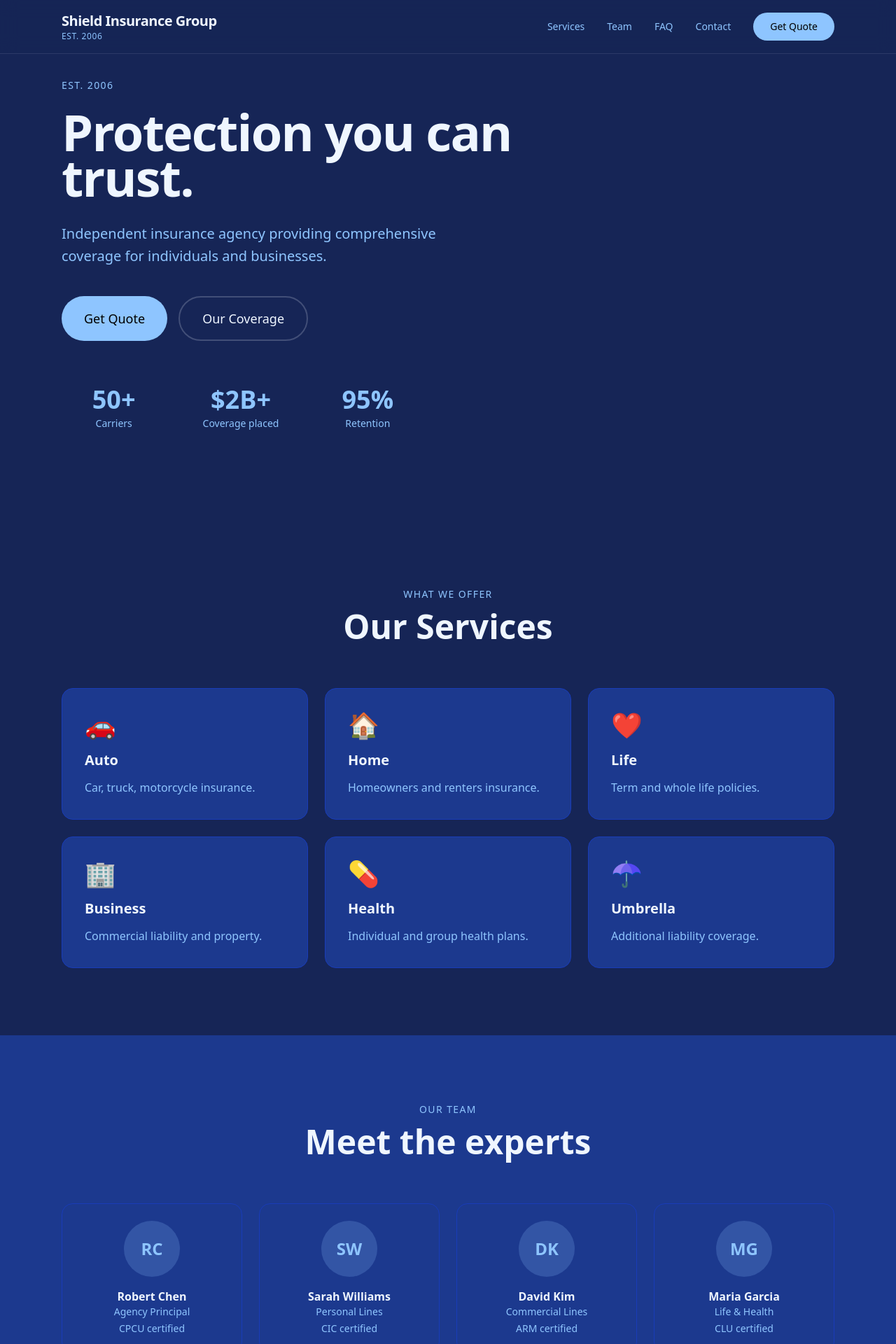
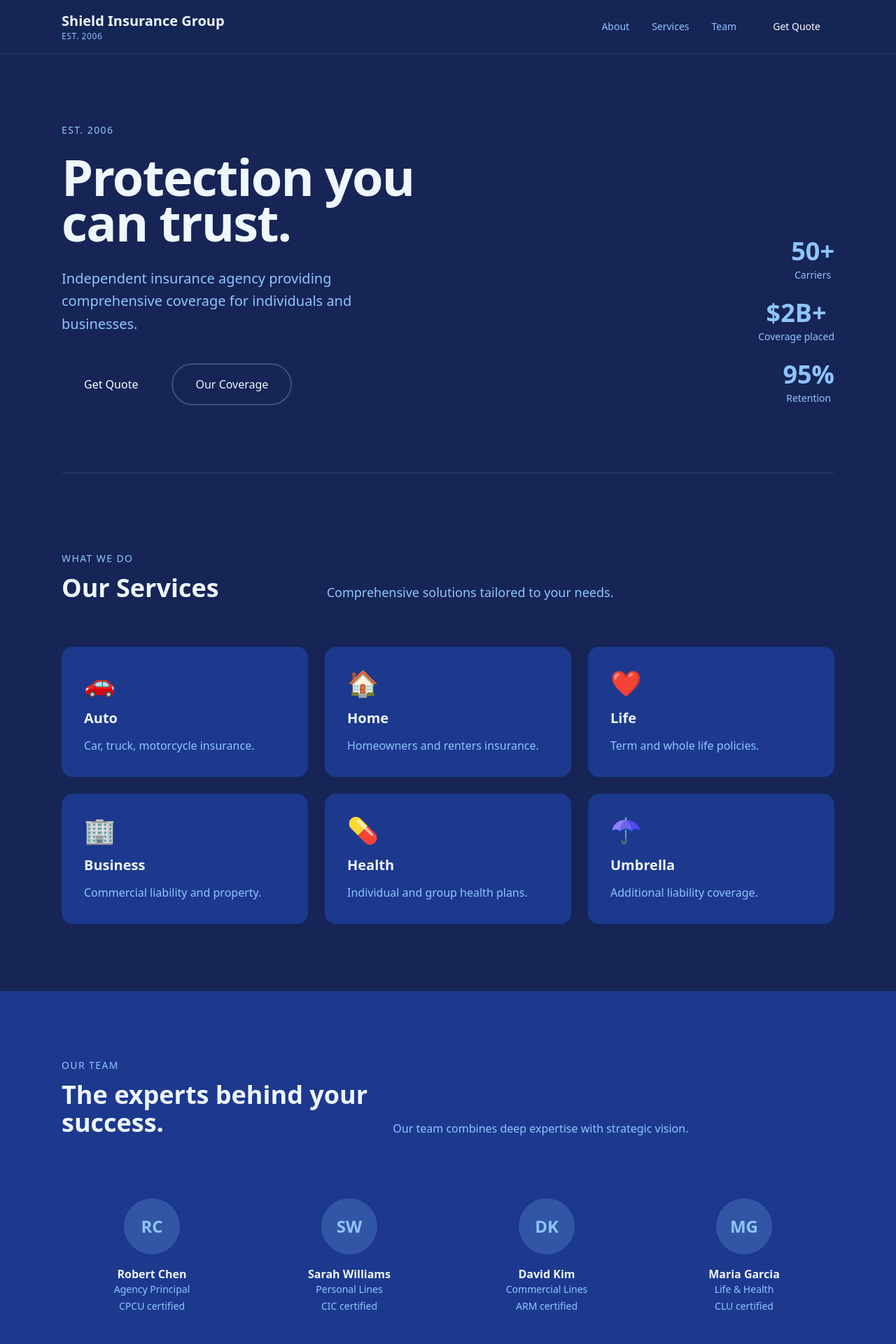
Before and after one commit to Adeshpreet-Singh/insurance-agency, a Next.js app: page / in a window 1280 px wide. Shown: the top 1920 px of the page at 70% size. Built offline with nearby package versions, Linux system fonts and the light colour scheme.

Commit message:
feat: unique editorial layout with custom design

```diff
--- a/app/page.tsx
+++ b/app/page.tsx
@@ -1,211 +1,153 @@
 'use client';
-
 import { useState } from 'react';
 
 export default function Home() {
-  const [menuOpen, setMenuOpen] = useState(false);
   const [submitted, setSubmitted] = useState(false);
-
-  const scrollTo = (id: string) => {
-    document.getElementById(id)?.scrollIntoView({ behavior: 'smooth' });
-    setMenuOpen(false);
-  };
+  const scrollTo = (id: string) => document.getElementById(id)?.scrollIntoView({ behavior: 'smooth' });
 
   return (
     <div className="min-h-screen bg-blue-950 text-blue-50">
-      <a href="#main" className="sr-only focus:not-sr-only focus:absolute focus:top-4 focus:left-4 bg-blue-300 text-black px-4 py-2 rounded z-[100] font-bold">
-        Skip to main content
-      </a>
-
+      <a href="#main" className="sr-only focus:not-sr-only focus:absolute focus:top-4 focus:left-4 {{ACCENTBG}} text-white px-4 py-2 rounded z-[100] font-bold">Skip to main content</a>
       <header>
         <nav role="navigation" aria-label="Main navigation" className="fixed top-0 left-0 right-0 z-50 bg-blue-950/95 backdrop-blur-md border-b border-current/10">
           <div className="max-w-6xl mx-auto px-6 py-4 flex justify-between items-center">
-            <div>
-              <h1 className="text-xl tracking-tight font-bold">Shield Insurance Group</h1>
-              <p className="text-xs text-blue-300 tracking-wider uppercase">Est. 2006</p>
+            <div><h1 className="text-xl font-bold">Shield Insurance Group</h1><p className="text-xs text-blue-300 tracking-wider uppercase">Est. 2006</p></div>
+            <div className="hidden md:flex items-center gap-8">
+              <button onClick={() => scrollTo('about')} className="text-sm text-blue-300 hover:text-blue-300">About</button>
+              <button onClick={() => scrollTo('services')} className="text-sm text-blue-300 hover:text-blue-300">Services</button>
+              <button onClick={() => scrollTo('team')} className="text-sm text-blue-300 hover:text-blue-300">Team</button>
+              <button onClick={() => scrollTo('contact')} className="{{ACCENTBG}} text-white px-5 py-2 text-sm rounded-full">Get Quote</button>
             </div>
-            <div className="hidden md:flex items-center gap-8">
-              <button onClick={() => scrollTo('services')} className="text-sm text-blue-300 hover:text-blue-300 transition-colors">Services</button>
-              <button onClick={() => scrollTo('team')} className="text-sm text-blue-300 hover:text-blue-300 transition-colors">Team</button>
-              <button onClick={() => scrollTo('faq')} className="text-sm text-blue-300 hover:text-blue-300 transition-colors">FAQ</button>
-              <button onClick={() => scrollTo('contact')} className="text-sm text-blue-300 hover:text-blue-300 transition-colors">Contact</button>
-              <button onClick={() => scrollTo('contact')} className="bg-blue-300 text-black px-6 py-2.5 text-sm font-medium rounded-full hover:opacity-90 transition-opacity">
-                Get Quote
-              </button>
-            </div>
-            <button onClick={() => setMenuOpen(!menuOpen)} className="md:hidden" aria-label={menuOpen ? 'Close menu' : 'Open menu'} aria-expanded={menuOpen}>
-              <svg className="w-6 h-6" fill="none" stroke="currentColor" viewBox="0 0 24 24">
-                {menuOpen ? (
-                  <path strokeLinecap="round" strokeLinejoin="round" strokeWidth={2} d="M6 18L18 6M6 6l12 12" />
-                ) : (
-                  <path strokeLinecap="round" strokeLinejoin="round" strokeWidth={2} d="M4 6h16M4 12h16M4 18h16" />
-                )}
-              </svg>
-            </button>
           </div>
-          {menuOpen && (
-            <div className="md:hidden bg-blue-950 border-t border-current/10 px-6 py-4 space-y-1">
-              <button onClick={() => scrollTo('services')} className="block w-full text-left px-4 py-3 text-blue-300 hover:text-blue-300">Services</button>
-              <button onClick={() => scrollTo('team')} className="block w-full text-left px-4 py-3 text-blue-300 hover:text-blue-300">Team</button>
-              <button onClick={() => scrollTo('faq')} className="block w-full text-left px-4 py-3 text-blue-300 hover:text-blue-300">FAQ</button>
-              <button onClick={() => scrollTo('contact')} className="block w-full text-left px-4 py-3 text-blue-300 hover:text-blue-300">Contact</button>
-            </div>
-          )}
         </nav>
       </header>
-
       <main id="main" role="main">
-        <section className="pt-28 pb-20 md:pb-32">
-          <div className="max-w-6xl mx-auto px-6">
-            <div className="max-w-3xl">
+        {/* EDITORIAL HERO - Asymmetric split */}
+        <section className="pt-24">
+          <div className="max-w-6xl mx-auto px-6 py-20 grid md:grid-cols-12 gap-8 items-end">
+            <div className="md:col-span-7">
               <p className="text-blue-300 text-sm tracking-widest uppercase mb-6">Est. 2006</p>
-              <h2 className="text-5xl md:text-7xl font-bold leading-[0.9] tracking-tight mb-8 whitespace-pre-line">
-                Protection
-you can trust.
-              </h2>
-              <p className="text-xl text-blue-300 max-w-xl leading-relaxed mb-10">
-                Independent insurance agency providing comprehensive coverage for individuals and businesses.
-              </p>
-              <div className="flex flex-wrap gap-4">
-                <button onClick={() => scrollTo('contact')} className="bg-blue-300 text-black px-8 py-4 text-lg font-medium rounded-full hover:opacity-90 transition-opacity">
-                  Get Quote
-                </button>
-                <button onClick={() => scrollTo('services')} className="border-2 border-current/20 px-8 py-4 text-lg font-medium rounded-full hover:bg-current/5 transition-colors">
-                  Our Coverage
-                </button>
+              <h2 className="text-5xl md:text-7xl font-bold leading-[0.9] tracking-tight whitespace-pre-line">Protection
+you can trust.</h2>
+              <p className="text-xl text-blue-300 mt-8 max-w-lg leading-relaxed">Independent insurance agency providing comprehensive coverage for individuals and businesses.</p>
+              <div className="flex gap-4 mt-10">
+                <button onClick={() => scrollTo('contact')} className="{{ACCENTBG}} text-white px-8 py-4 rounded-full">Get Quote</button>
+                <button onClick={() => scrollTo('services')} className="border-2 border-current/20 px-8 py-4 rounded-full">Our Coverage</button>
               </div>
             </div>
-            <div className="mt-16 grid grid-cols-3 gap-8 max-w-lg">
+            <div className="md:col-span-5 flex flex-col items-end gap-6 text-right">
             <div className="text-center"><div className="text-3xl md:text-4xl font-bold text-blue-300">50+</div><div className="text-sm text-blue-300 mt-1">Carriers</div></div>
             <div className="text-center"><div className="text-3xl md:text-4xl font-bold text-blue-300">$2B+</div><div className="text-sm text-blue-300 mt-1">Coverage placed</div></div>
             <div className="text-center"><div className="text-3xl md:text-4xl font-bold text-blue-300">95%</div><div className="text-sm text-blue-300 mt-1">Retention</div></div>
             </div>
           </div>
         </section>
-
+        {/* Ornament divider */}
+        <div className="max-w-6xl mx-auto px-6"><div className="h-px bg-current/10 my-4"></div></div>
+        {/* EXPANDABLE SERVICES - Side-by-side description */}
         <section id="services" className="py-24" aria-labelledby="services-heading">
           <div className="max-w-6xl mx-auto px-6">
-            <div className="text-center mb-16">
-              <p className="text-blue-300 text-sm tracking-widest uppercase mb-3">What We Offer</p>
-              <h2 id="services-heading" className="text-4xl md:text-5xl font-bold">Our Services</h2>
+            <div className="grid md:grid-cols-12 gap-8 mb-16">
+              <div className="md:col-span-4"><p className="text-blue-300 text-sm tracking-widest uppercase mb-3">What We Do</p><h2 id="services-heading" className="text-4xl font-bold">Our Services</h2></div>
+              <div className="md:col-span-8 flex items-end"><p className="text-blue-300 text-lg">Comprehensive solutions tailored to your needs.</p></div>
             </div>
             <div className="grid md:grid-cols-2 lg:grid-cols-3 gap-6">
-            <article className="bg-blue-900 border border-blue-800 rounded-2xl p-8 hover:shadow-xl transition-all duration-300">
+            <article className="bg-blue-900 rounded-2xl p-8 hover:shadow-xl transition-all">
               <div className="text-4xl mb-4">🚗</div>
-              <h3 className="text-xl font-bold mb-3 text-blue-50">Auto</h3>
-              <p className="text-blue-300 leading-relaxed">Car, truck, motorcycle insurance.</p></article>
-            <article className="bg-blue-900 border border-blue-800 rounded-2xl p-8 hover:shadow-xl transition-all duration-300">
+              <h3 className="text-xl font-bold mb-3">Auto</h3>
+              <p className="text-blue-300 leading-relaxed">Car, truck, motorcycle insurance.</p>
+            </article>
+            <article className="bg-blue-900 rounded-2xl p-8 hover:shadow-xl transition-all">
               <div className="text-4xl mb-4">🏠</div>
-              <h3 className="text-xl font-bold mb-3 text-blue-50">Home</h3>
-              <p className="text-blue-300 leading-relaxed">Homeowners and renters insurance.</p></article>
-            <article className="bg-blue-900 border border-blue-800 rounded-2xl p-8 hover:shadow-xl transition-all duration-300">
+              <h3 className="text-xl font-bold mb-3">Home</h3>
+              <p className="text-blue-300 leading-relaxed">Homeowners and renters insurance.</p>
+            </article>
+            <article className="bg-blue-900 rounded-2xl p-8 hover:shadow-xl transition-all">
               <div className="text-4xl mb-4">❤️</div>
-              <h3 className="text-xl font-bold mb-3 text-blue-50">Life</h3>
-              <p className="text-blue-300 leading-relaxed">Term and whole life policies.</p></article>
-            <article className="bg-blue-900 border border-blue-800 rounded-2xl p-8 hover:shadow-xl transition-all duration-300">
+              <h3 className="text-xl font-bold mb-3">Life</h3>
+              <p className="text-blue-300 leading-relaxed">Term and whole life policies.</p>
+            </article>
+            <article className="bg-blue-900 rounded-2xl p-8 hover:shadow-xl transition-all">
               <div className="text-4xl mb-4">🏢</div>
-              <h3 className="text-xl font-bold mb-3 text-blue-50">Business</h3>
-              <p className="text-blue-300 leading-relaxed">Commercial liability and property.</p></article>
-            <article className="bg-blue-900 border border-blue-800 rounded-2xl p-8 hover:shadow-xl transition-all duration-300">
+              <h3 className="text-xl font-bold mb-3">Business</h3>
+              <p className="text-blue-300 leading-relaxed">Commercial liability and property.</p>
+            </article>
+            <article className="bg-blue-900 rounded-2xl p-8 hover:shadow-xl transition-all">
               <div className="text-4xl mb-4">💊</div>
-              <h3 className="text-xl font-bold mb-3 text-blue-50">Health</h3>
-              <p className="text-blue-300 leading-relaxed">Individual and group health plans.</p></article>
-            <article className="bg-blue-900 border border-blue-800 rounded-2xl p-8 hover:shadow-xl transition-all duration-300">
+              <h3 className="text-xl font-bold mb-3">Health</h3>
+              <p className="text-blue-300 leading-relaxed">Individual and group health plans.</p>
+            </article>
+            <article className="bg-blue-900 rounded-2xl p-8 hover:shadow-xl transition-all">
               <div className="text-4xl mb-4">☂️</div>
-              <h3 className="text-xl font-bold mb-3 text-blue-50">Umbrella</h3>
-              <p className="text-blue-300 leading-relaxed">Additional liability coverage.</p></article>
+              <h3 className="text-xl font-bold mb-3">Umbrella</h3>
+              <p className="text-blue-300 leading-relaxed">Additional liability coverage.</p>
+            </article>
             </div>
           </div>
         </section>
-
+        {/* TEAM - Dark section with initials */}
         <section id="team" className="py-24 bg-blue-900" aria-labelledby="team-heading">
           <div className="max-w-6xl mx-auto px-6">
-            <div className="text-center mb-16">
-              <p className="text-blue-300 text-sm tracking-widest uppercase mb-3">Our Team</p>
-              <h2 id="team-heading" className="text-4xl md:text-5xl font-bold">Meet the experts</h2>
+            <div class="grid md:grid-cols-12 gap-8 mb-16">
+              <div class="md:col-span-5"><p class="text-blue-300 text-sm tracking-widest uppercase mb-3">Our Team</p><h2 id="team-heading" class="text-4xl font-bold">The experts behind your success.</h2></div>
+              <div class="md:col-span-7 flex items-end"><p class="text-blue-300">Our team combines deep expertise with strategic vision.</p></div>
             </div>
             <div className="grid md:grid-cols-2 lg:grid-cols-4 gap-6">
-            <div className="bg-blue-900 border border-blue-800 rounded-2xl p-6 text-center">
+            <div className="bg-blue-900 rounded-2xl p-6 text-center">
               <div className="w-20 h-20 mx-auto mb-4 rounded-full bg-blue-300/20 flex items-center justify-center text-2xl font-bold text-blue-300">RC</div>
-              <h3 className="font-bold text-blue-50">Robert Chen</h3><p className="text-sm text-blue-300">Agency Principal</p><p className="text-sm text-blue-300 mt-1">CPCU certified</p></div>
-            <div className="bg-blue-900 border border-blue-800 rounded-2xl p-6 text-center">
+              <h3 className="font-bold">Robert Chen</h3><p className="text-sm text-blue-300">Agency Principal</p><p className="text-sm text-blue-300 mt-1">CPCU certified</p></div>
+            <div className="bg-blue-900 rounded-2xl p-6 text-center">
               <div className="w-20 h-20 mx-auto mb-4 rounded-full bg-blue-300/20 flex items-center justify-center text-2xl font-bold text-blue-300">SW</div>
-              <h3 className="font-bold text-blue-50">Sarah Williams</h3><p className="text-sm text-blue-300">Personal Lines</p><p className="text-sm text-blue-300 mt-1">CIC certified</p></div>
-            <div className="bg-blue-900 border border-blue-800 rounded-2xl p-6 text-center">
+              <h3 className="font-bold">Sarah Williams</h3><p className="text-sm text-blue-300">Personal Lines</p><p className="text-sm text-blue-300 mt-1">CIC certified</p></div>
+            <div className="bg-blue-900 rounded-2xl p-6 text-center">
               <div className="w-20 h-20 mx-auto mb-4 rounded-full bg-blue-300/20 flex items-center justify-center text-2xl font-bold text-blue-300">DK</div>
-              <h3 className="font-bold text-blue-50">David Kim</h3><p className="text-sm text-blue-300">Commercial Lines</p><p className="text-sm text-blue-300 mt-1">ARM certified</p></div>
-            <div className="bg-blue-900 border border-blue-800 rounded-2xl p-6 text-center">
+              <h3 className="font-bold">David Kim</h3><p className="text-sm text-blue-300">Commercial Lines</p><p className="text-sm text-blue-300 mt-1">ARM certified</p></div>
+            <div className="bg-blue-900 rounded-2xl p-6 text-center">
               <div className="w-20 h-20 mx-auto mb-4 rounded-full bg-blue-300/20 flex items-center justify-center text-2xl font-bold text-blue-300">MG</div>
-              <h3 className="font-bold text-blue-50">Maria Garcia</h3><p className="text-sm text-blue-300">Life & Health</p><p className="text-sm text-blue-300 mt-1">CLU certified</p></div>
+              <h3 className="font-bold">Maria Garcia</h3><p className="text-sm text-blue-300">Life & Health</p><p className="text-sm text-blue-300 mt-1">CLU certified</p></div>
             </div>
           </div>
         </section>
-
+        {/* FAQ */}
         <section id="faq" className="py-24" aria-labelledby="faq-heading">
           <div className="max-w-4xl mx-auto px-6">
-            <div className="text-center mb-12">
-              <p className="text-blue-300 text-sm tracking-widest uppercase mb-3">Questions</p>
-              <h2 id="faq-heading" className="text-4xl md:text-5xl font-bold">FAQ</h2>
-            </div>
-            <div className="space-y-4">
-            <details className="group border border-current/10 rounded-xl p-5 cursor-pointer">
-              <summary className="font-medium flex justify-between items-center list-none text-blue-50">How to save?<span className="ml-4 text-blue-300 group-open:rotate-45 transition-transform text-xl">+</span></summary>
+            <div className="text-center mb-12"><p className="text-blue-300 text-sm tracking-widest uppercase mb-3">Questions</p><h2 id="faq-heading" className="text-4xl font-bold">FAQ</h2></div>
+            <div className="space-y-4">            <details className="group border border-current/10 rounded-xl p-5 cursor-pointer">
+              <summary className="font-medium flex justify-between items-center list-none">How to save?<span className="ml-4 text-blue-300 group-open:rotate-45 transition-transform text-xl">+</span></summary>
               <p className="mt-3 text-blue-300 text-sm leading-relaxed">Bundle home + auto for up to 25% savings.</p></details>
             <details className="group border border-current/10 rounded-xl p-5 cursor-pointer">
-              <summary className="font-medium flex justify-between items-center list-none text-blue-50">Claims?<span className="ml-4 text-blue-300 group-open:rotate-45 transition-transform text-xl">+</span></summary>
+              <summary className="font-medium flex justify-between items-center list-none">Claims?<span className="ml-4 text-blue-300 group-open:rotate-45 transition-transform text-xl">+</span></summary>
               <p className="mt-3 text-blue-300 text-sm leading-relaxed">We advocate for you through the entire claims process.</p></details>
             <details className="group border border-current/10 rounded-xl p-5 cursor-pointer">
-              <summary className="font-medium flex justify-between items-center list-none text-blue-50">Switch?<span className="ml-4 text-blue-300 group-open:rotate-45 transition-transform text-xl">+</span></summary>
-              <p className="mt-3 text-blue-300 text-sm leading-relaxed">We handle all paperwork to switch carriers.</p></details>
-            </div>
+              <summary className="font-medium flex justify-between items-center list-none">Switch?<span className="ml-4 text-blue-300 group-open:rotate-45 transition-transform text-xl">+</span></summary>
+              <p className="mt-3 text-blue-300 text-sm leading-relaxed">We handle all paperwork to switch carriers.</p></details></div>
           </div>
         </section>
-
+        {/* CONTACT - Split with form */}
         <section id="contact" className="py-24 bg-blue-900" aria-labelledby="contact-heading">
-          <div className="max-w-6xl mx-auto px-6">
-            <div className="grid md:grid-cols-2 gap-12">
-              <div>
-                <p className="text-blue-300 text-sm tracking-widest uppercase mb-3">Get In Touch</p>
-                <h2 id="contact-heading" className="text-4xl md:text-5xl font-bold mb-6">Get Quote</h2>
-                <div className="space-y-6 text-blue-300">
-                  <div><div className="font-bold text-blue-50">Phone</div><a href="tel:(555) 012-3457" className="hover:text-blue-300">(555) 012-3457</a></div>
-                  <div><div className="font-bold text-blue-50">Address</div><p>500 Insurance Way, Hartford, CT</p></div>
-                  <div><div className="font-bold text-blue-50">Hours</div><p>Mon–Fri 8:30 AM – 5 PM</p></div>
-                </div>
+          <div className="max-w-6xl mx-auto px-6 grid md:grid-cols-2 gap-12">
+            <div>
+              <p className="text-blue-300 text-sm tracking-widest uppercase mb-3">Get In Touch</p>
+              <h2 id="contact-heading" className="text-4xl font-bold mb-6">Get Quote</h2>
+              <div className="space-y-6 text-blue-300">                  <div><div className="font-bold">Phone</div><a href="tel:(555) 012-3457" class="text-blue-300">(555) 012-3457</a></div>
+                  <div><div className="font-bold">Address</div><p>500 Insurance Way, Hartford, CT</p></div>
+                  <div><div className="font-bold">Hours</div><p>Mon–Fri 8:30 AM – 5 PM</p></div></div>
+            </div>
+            <form className="space-y-5" onSubmit={(e) => { e.preventDefault(); setSubmitted(true); setTimeout(() => setSubmitted(false), 3000); }}>
+              <div className="grid grid-cols-2 gap-5">
+                <div><label htmlFor="name" className="block text-sm mb-2">Name</label><input id="name" type="text" placeholder="Your name" className="w-full border border-current/20 rounded-xl px-4 py-3 bg-transparent" /></div>
+                <div><label htmlFor="email" className="block text-sm mb-2">Email</label><input id="email" type="email" placeholder="you@email.com" className="w-full border border-current/20 rounded-xl px-4 py-3 bg-transparent" /></div>
               </div>
-              <div>
-                <form className="space-y-5" onSubmit={(e) => { e.preventDefault(); setSubmitted(true); setTimeout(() => setSubmitted(false), 3000); }} aria-label="Contact form">
-                  <div className="grid md:grid-cols-2 gap-5">
-                    <div>
-                      <label htmlFor="name" className="block text-sm font-medium mb-2">Full Name</label>
-                      <input id="name" type="text" placeholder="John Smith" required className="w-full border border-current/20 rounded-xl px-4 py-3 bg-transparent placeholder:opacity-50 focus:outline-none focus:ring-2 focus:ring-current/20" />
-                    </div>
-                    <div>
-                      <label htmlFor="email" className="block text-sm font-medium mb-2">Email</label>
-                      <input id="email" type="email" placeholder="john@example.com" required className="w-full border border-current/20 rounded-xl px-4 py-3 bg-transparent placeholder:opacity-50 focus:outline-none focus:ring-2 focus:ring-current/20" />
-                    </div>
-                  </div>
-                  <div>
-                    <label htmlFor="message" className="block text-sm font-medium mb-2">Message</label>
-                    <textarea id="message" rows={4} placeholder="How can we help?" required className="w-full border border-current/20 rounded-xl px-4 py-3 bg-transparent placeholder:opacity-50 focus:outline-none focus:ring-2 focus:ring-current/20 resize-none" />
-                  </div>
-                  <button type="submit" className="w-full bg-blue-300 text-black py-4 rounded-xl font-medium hover:opacity-90 transition-opacity">
-                    {submitted ? "Sent! We'll be in touch." : "Get Quote"}
-                  </button>
-                </form>
-              </div>
-            </div>
+              <div><label htmlFor="message" className="block text-sm mb-2">Message</label><textarea id="message" rows={4} placeholder="How can we help?" className="w-full border border-current/20 rounded-xl px-4 py-3 bg-transparent resize-none" /></div>
+              <button type="submit" className="w-full {{ACCENTBG}} text-white py-4 rounded-xl">{submitted ? "Sent!" : "Get Quote"}</button>
+            </form>
           </div>
         </section>
       </main>
-
-      <footer className="bg-blue-900 border-t border-current/10 py-12">
-        <div className="max-w-6xl mx-auto px-6 flex flex-col md:flex-row justify-between items-center gap-6">
-          <div>
-            <div className="font-bold text-lg">Shield Insurance Group</div>
-            <p className="text-sm text-blue-300">Est. 2006</p>
-          </div>
-          <p className="text-sm text-blue-300">&copy; 2026 Shield Insurance Group. All rights reserved.</p>
+      <footer className="bg-blue-900 border-t border-current/10 py-8">
+        <div className="max-w-6xl mx-auto px-6 flex justify-between items-center">
+          <div className="font-bold">Shield Insurance Group</div>
+          <p className="text-sm text-blue-300">&copy; 2026 Shield Insurance Group</p>
         </div>
       </footer>
     </div>
```
